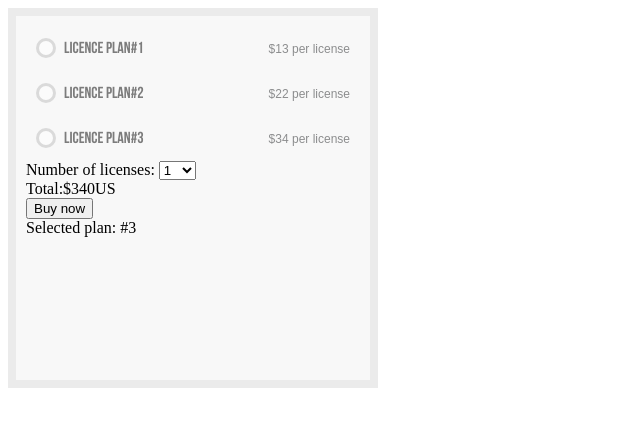
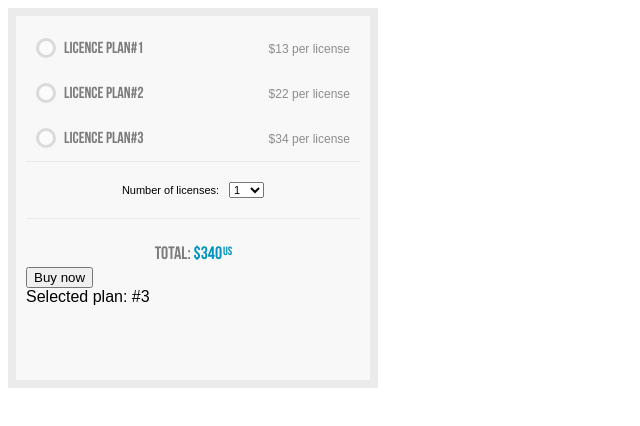
Before and after one commit to ronnika/license-plan, a website built with Parcel: page src/index.html in a window 1280 px wide. Shown: the whole page, without its empty margins (0-640 px from the left). Built offline with nearby package versions, Linux system fonts and the light colour scheme.

Commit message:
feat: add license-plan__total

```diff
--- a/src/blocks/license-plan/license-plan.scss
+++ b/src/blocks/license-plan/license-plan.scss
@@ -2,6 +2,8 @@
     width: 370px;
     height: 380px;
     padding: 10px;
+    font-family: Arial;
+    font-weight: normal;
     background-color: #f8f8f8;
     border: 8px solid #ebebeb;
     &__radio-item {
@@ -33,8 +35,7 @@
         top: 50%;
         right: 10px;
         transform: translateY(-50%);
-        font-family: Arial;
-        font-weight: normal;
+
         font-size: 12px;
         color: #8c8d8e;
     }
@@ -83,4 +84,37 @@
             transform: scale(1);
         }
     }
+    &__quantity {
+        height: 58px;
+        width: 100%;
+        display: flex;
+        justify-content: center;
+        align-items: center;
+
+        font-size: 11px;
+        border-top: 1px solid #ebebeb;
+        border-bottom: 1px solid #ebebeb;
+    }
+    &__select {
+        margin-left: 10px;
+        font-size: 11px;
+    }
+    &__total {
+        margin-top: 25px;
+        text-align: center;
+        font-family: "Bebas";
+        font-weight: bold;
+        font-size: 18px;
+        line-height: 22px;
+        color: #7c7c7c;
+        &_sum {
+            color: #0294bf;
+        }
+        &_us {
+            position: relative;
+            bottom: 4px;
+            left: 1px;
+            font-size: 12px;
+        }
+    }
 }
--- a/src/index.html
+++ b/src/index.html
@@ -27,7 +27,7 @@
                     <label class="license-plan__label" for="plan-3">Licence plan#3</label>
                     <span class="license-plan__cost">$34 per license</span>
                 </div>
-
+                <div class="license-plan__quantity">
                     <label for="quantity">Number of licenses:</label>
                     <select class="license-plan__select" name="quantity" id="quantity">
                         <option value="1">1</option>
@@ -41,8 +41,11 @@
                         <option value="9">9</option>
                         <option value="10">10</option>
                     </select>
+                </div>
+
+
                 <div class="license-plan__total">
-                    Total:<span class="license-plan__total_sum">$<span class="license-plan__total_num">340</span><span class="license-plan__total_us">US</span><span>
+                    Total: <span class="license-plan__total_sum">$<span class="license-plan__total_num">340</span><span class="license-plan__total_us">US</span><span>
                 </div>
                 <button type="submit">Buy now</button>
                 <div class="license-plan__selected-plan">Selected plan: #<span class="license-plan__selected-plan_num">3</span></div>
```
Lines whose indentation alone changed are shown as unchanged.
